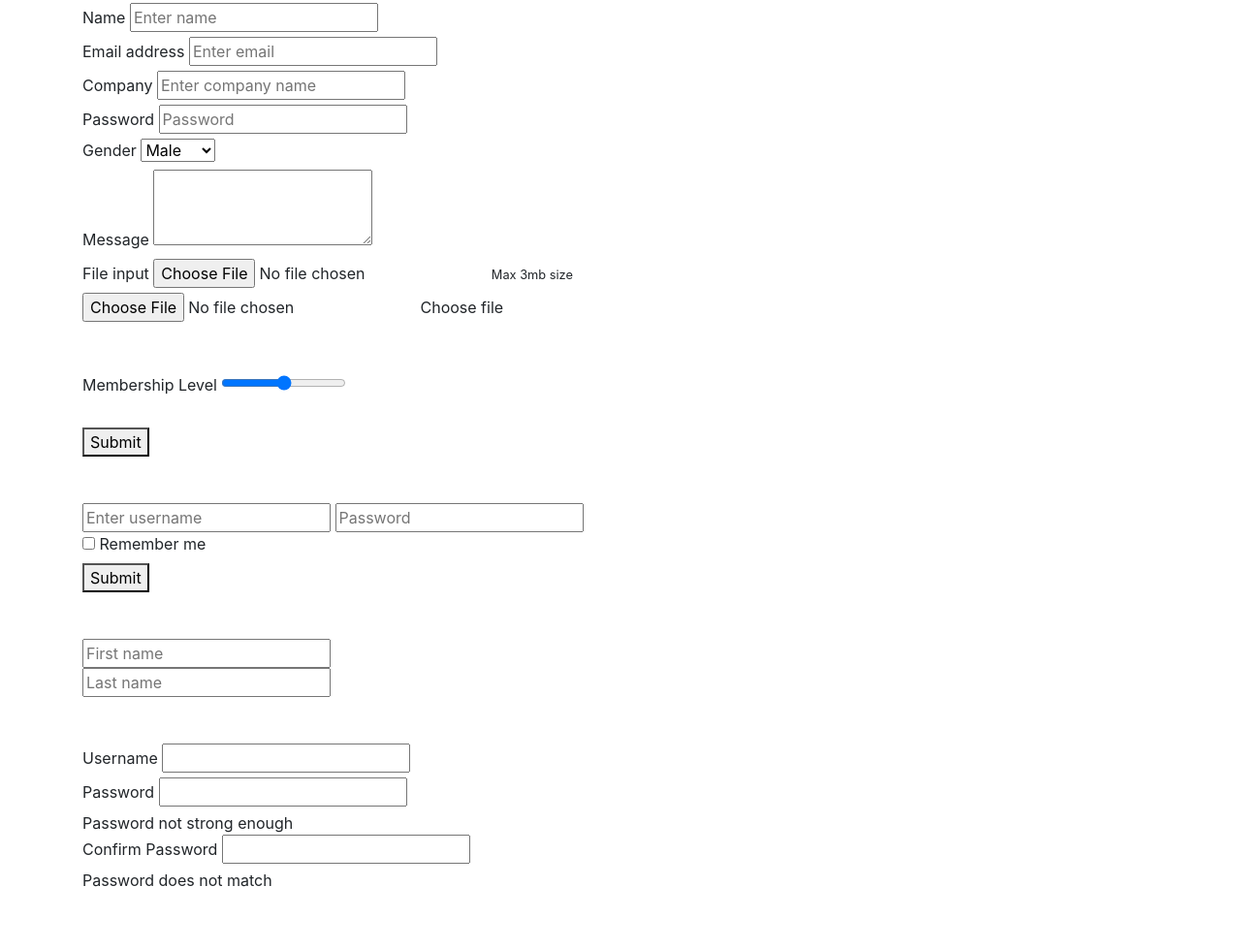
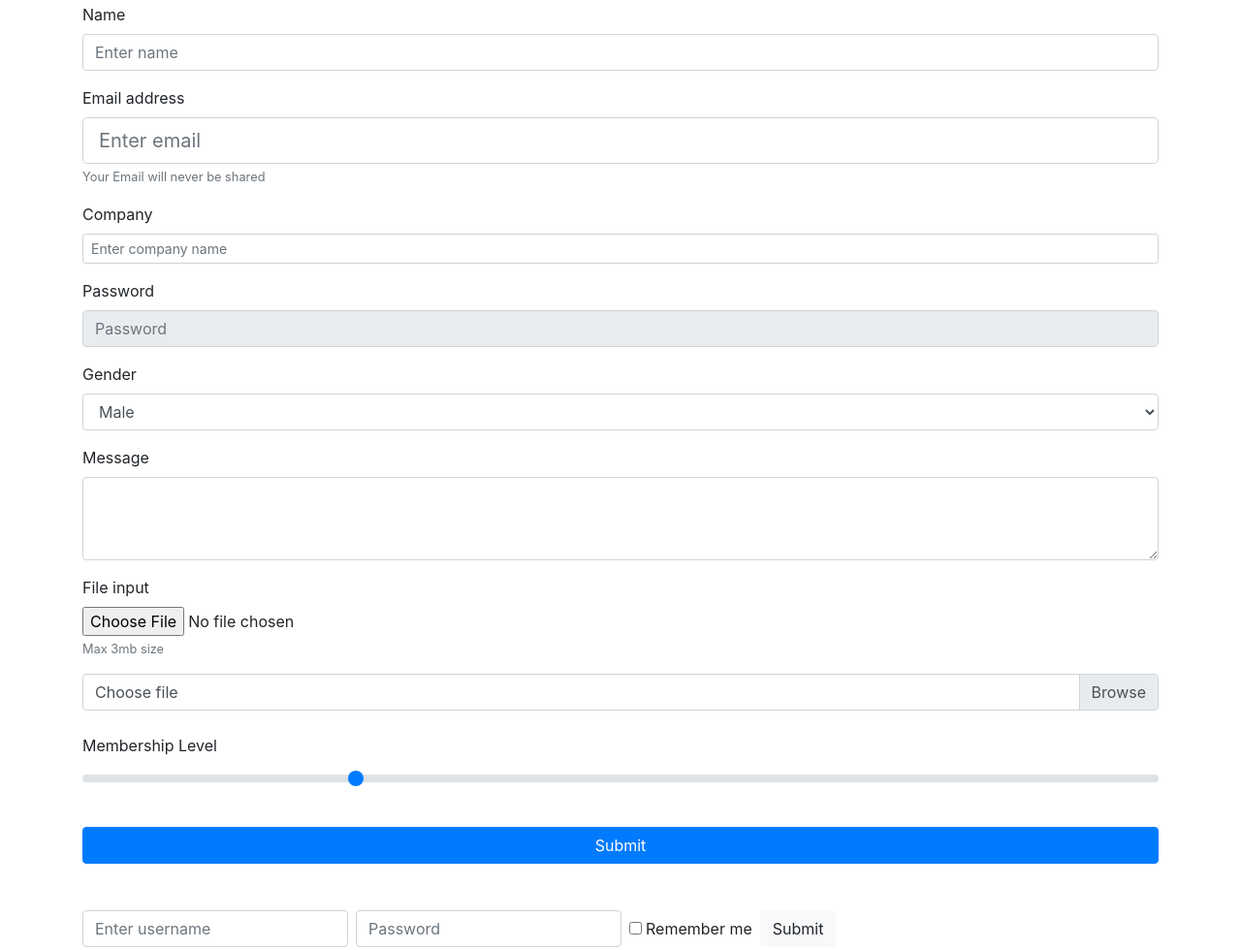
Before and after one commit to kevin-labtani/learning-bootstrap-4, a plain HTML site: page bootstrap_sandbox/3_5_forms.html in a window 1280 px wide. Shown: the part 202-1182 px from the top of the page at 97% size. Drawn offline with nearby package versions, Linux system fonts and the light colour scheme.

Commit message:
add forms

```diff
--- a/bootstrap_sandbox/3_5_forms.html
+++ b/bootstrap_sandbox/3_5_forms.html
@@ -149,71 +149,114 @@
       <!-- FORM -->
       <form>
         <!-- TEXT FIELD GROUPS -->
-        <div>
+        <div class="form-group">
           <label for="name">Name</label>
-          <input type="text" id="name" placeholder="Enter name" />
+          <input
+            class="form-control"
+            type="text"
+            id="name"
+            placeholder="Enter name"
+          />
         </div>
-        <div>
+        <div class="form-group">
           <label for="email">Email address</label>
-          <input type="email" id="email" placeholder="Enter email" />
+          <input
+            class="form-control form-control-lg"
+            type="email"
+            id="email"
+            placeholder="Enter email"
+          />
+          <small class="form-text text-muted"
+            >Your Email will never be shared</small
+          >
         </div>
-        <div>
+        <div class="form-group">
           <label for="company">Company</label>
-          <input type="text" id="company" placeholder="Enter company name" />
+          <input
+            class="form-control form-control-sm"
+            type="text"
+            id="company"
+            placeholder="Enter company name"
+          />
         </div>
-        <div>
+        <div class="form-group">
           <label for="password">Password</label>
-          <input type="password" id="password" placeholder="Password" />
+          <input
+            class="form-control"
+            type="password"
+            id="password"
+            placeholder="Password"
+            readonly
+          />
         </div>
         <!-- SELECT -->
-        <div>
+        <div class="form-group">
           <label for="gender">Gender</label>
-          <select id="gender">
+          <select class="form-control" id="gender">
             <option>Male</option>
             <option>Female</option>
           </select>
         </div>
         <!-- TEXTAREA -->
-        <div>
+        <div class="form-group">
           <label for="message">Message</label>
-          <textarea id="message" rows="3"></textarea>
+          <textarea class="form-control" id="message" rows="3"></textarea>
         </div>
         <!-- FILE INPUT -->
-        <div>
+        <div class="form-group">
           <label for="file">File input</label>
-          <input type="file" id="file" />
-          <small id="fileHelp">Max 3mb size</small>
+          <input type="file" id="file" class="form-control-file" />
+          <small id="fileHelp" class="form-text text-muted">Max 3mb size</small>
         </div>
         <!-- CUSTOM FILE INPUT -->
-        <div>
-          <input type="file" id="myfile" />
-          <label for="myfile">Choose file</label>
+        <div class="custom-file">
+          <input type="file" id="myfile" class="custom-file-input" />
+          <label for="myfile" class="custom-file-label">Choose file</label>
         </div>
         <br />
         <br />
         <!-- RANGE -->
-        <div>
+        <div class="form-group">
           <label for="membership">Membership Level</label>
-          <input type="range" />
+          <input
+            class="custom-range"
+            min="1"
+            max="5"
+            step="1"
+            value="2"
+            type="range"
+          />
         </div>
 
         <br />
 
-        <button type="submit">Submit</button>
+        <button class="btn btn-primary btn-block" type="submit">Submit</button>
       </form>
 
       <br />
       <br />
 
       <!-- INLINE FORM -->
-      <form>
-        <input type="text" id="username" placeholder="Enter username" />
-        <input type="text" id="password" placeholder="Password" />
-        <div>
-          <label> <input type="checkbox" /> Remember me </label>
+      <form class="form-inline">
+        <input
+          class="form-control mr-2"
+          type="text"
+          id="username"
+          placeholder="Enter username"
+        />
+        <input
+          class="form-control mr-2"
+          type="text"
+          id="password"
+          placeholder="Password"
+        />
+        <div class="form-check">
+          <label class="form-check-label mr-2"
+            ><input class="form-check-input" type="checkbox" /> Remember me
+          </label>
         </div>
 
-        <button type="submit">Submit</button>
+        <button class="btn btn-light" type="submit">Submit</button>
       </form>
 
       <br />
@@ -221,12 +264,12 @@
 
       <!-- FORM ROW -->
       <form>
-        <div>
-          <div>
-            <input type="text" placeholder="First name" />
+        <div class="form-row">
+          <div class="col">
+            <input class="form-control" type="text" placeholder="First name" />
           </div>
-          <div>
-            <input type="text" placeholder="Last name" />
+          <div class="col">
+            <input class="form-control" type="text" placeholder="Last name" />
           </div>
         </div>
       </form>
@@ -235,21 +278,21 @@
       <br />
 
       <!-- VALIDATION -->
-      <div>
+      <div class="form-group">
         <label for="username">Username</label>
-        <input type="text" id="username" />
+        <input class="form-control is-valid" type="text" id="username" />
       </div>
-      <div>
+      <div class="form-group">
         <label for="password">Password</label>
-        <input type="text" id="password" />
-        <div>
+        <input class="form-control is-invalid" type="text" id="password" />
+        <div class="ivnalid-feedback">
           Password not strong enough
         </div>
       </div>
-      <div>
+      <div class="form-group">
         <label for="password2">Confirm Password</label>
-        <input type="text" id="password2" />
-        <div>
+        <input class="form-control is-invalid" type="text" id="password2" />
+        <div class="ivnalid-feedback">
           Password does not match
         </div>
       </div>
```
Also changed, not shown: bootstrap_sandbox/3_6_input_groups.html (+122 -56 lines), bootstrap_sandbox/3_7_alerts_progress.html (+136 -81 lines).
